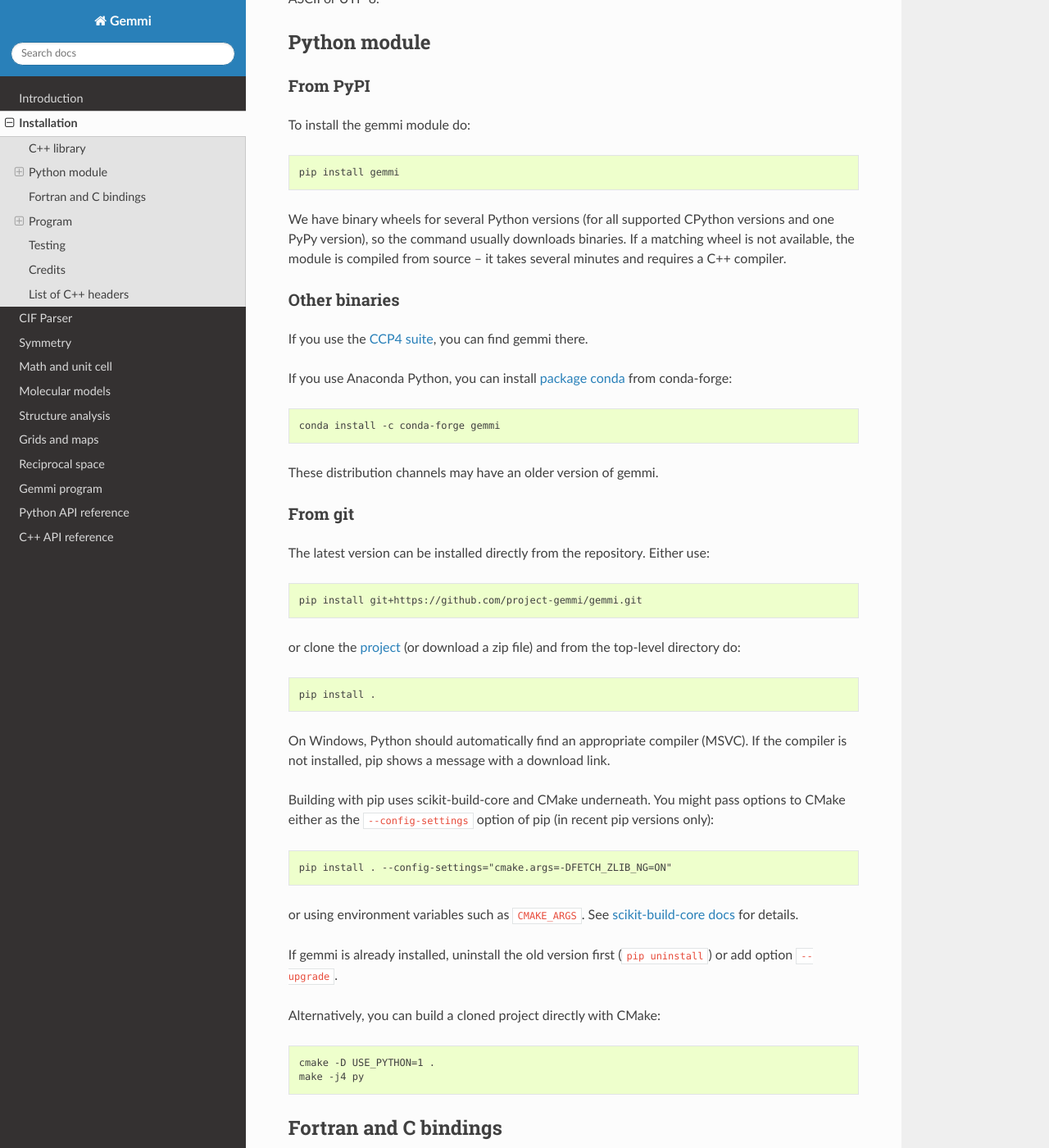
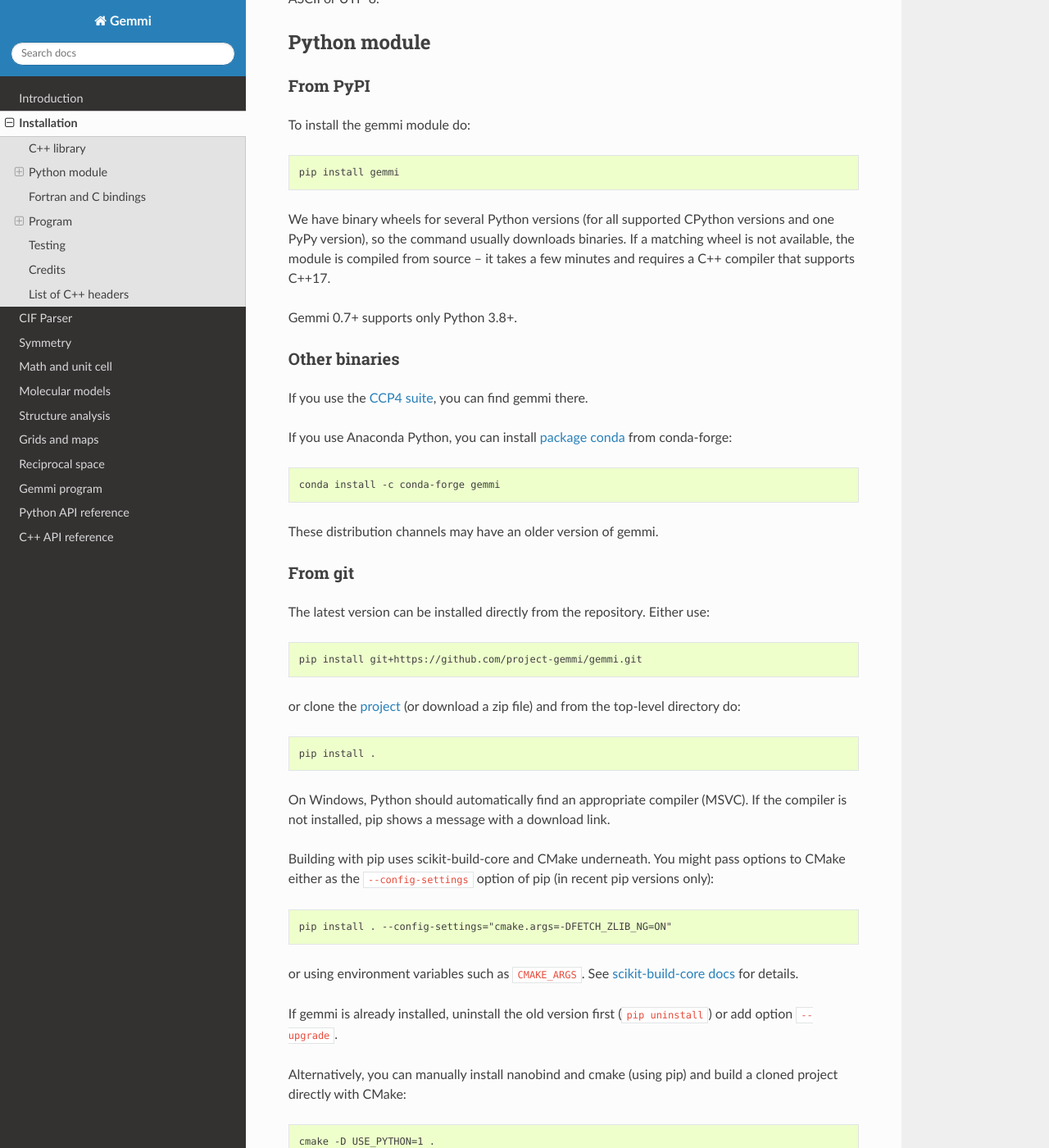
Before and after one commit to project-gemmi/gemmi, a Sphinx documentation site: the page built from docs/install.rst, in a window 1280 px wide and 1400 px high, scrolled down 1639 px. Shown: the whole window at 82% size. Built offline with Sphinx 7.4.7 and the Read the Docs theme 2.0.0, drawn with Linux system fonts in a browser that asks for light colours; some of the changed text lies outside the part shown.

Commit message:
edit docs/install.rst
remove numpy from build requirements

```diff
--- a/docs/install.rst
+++ b/docs/install.rst
@@ -90,8 +90,10 @@
 We have binary wheels for several Python versions (for all supported CPython
 versions and one PyPy version), so the command usually downloads binaries.
 If a matching wheel is not available,
-the module is compiled from source -- it takes several minutes
-and requires a C++ compiler.
+the module is compiled from source -- it takes a few minutes
+and requires a C++ compiler that supports C++17.
+
+Gemmi 0.7+ supports only Python 3.8+.
 
 Other binaries
 ~~~~~~~~~~~~~~
@@ -136,10 +138,11 @@
 If gemmi is already installed, uninstall the old version first
 (`pip uninstall`) or add option `--upgrade`.
 
-Alternatively, you can build a cloned project directly with CMake::
+Alternatively, you can manually install nanobind and cmake (using pip)
+and build a cloned project directly with CMake::
 
     cmake -D USE_PYTHON=1 .
-    make -j4 py
+    make -j4 gemmi_py
 
 Fortran and C bindings
 ----------------------
--- a/pyproject.toml
+++ b/pyproject.toml
@@ -1,5 +1,5 @@
 [build-system]
-requires = ["scikit-build-core~=0.10.5", "nanobind>=2.1", "numpy"]
+requires = ["scikit-build-core~=0.10.5", "nanobind>=2.1"]
 build-backend = "scikit_build_core.build"
 
 # https://packaging.python.org/en/latest/specifications/declaring-project-metadata/
```
